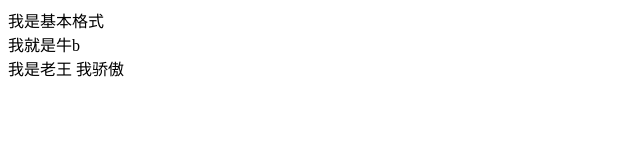
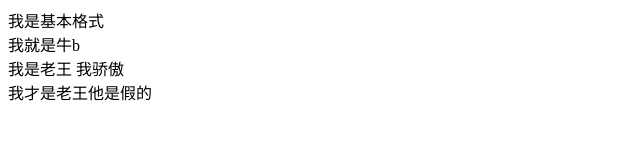
Before and after one commit to wyx511280746/myfrist, a plain HTML site: page index.html in a window 1280 px wide. Shown: the whole page, without its empty margins (0-640 px from the left). Drawn offline with Linux system fonts and the light colour scheme.

Commit message:
他是假的 你要信我

```diff
--- a/index.html
+++ b/index.html
@@ -10,5 +10,6 @@
   <div>我是基本格式</div>
   <div>我就是牛b</div>
   <div>我是老王 我骄傲</div>
+  <div>我才是老王他是假的</div>
 </body>
 </html>
```
